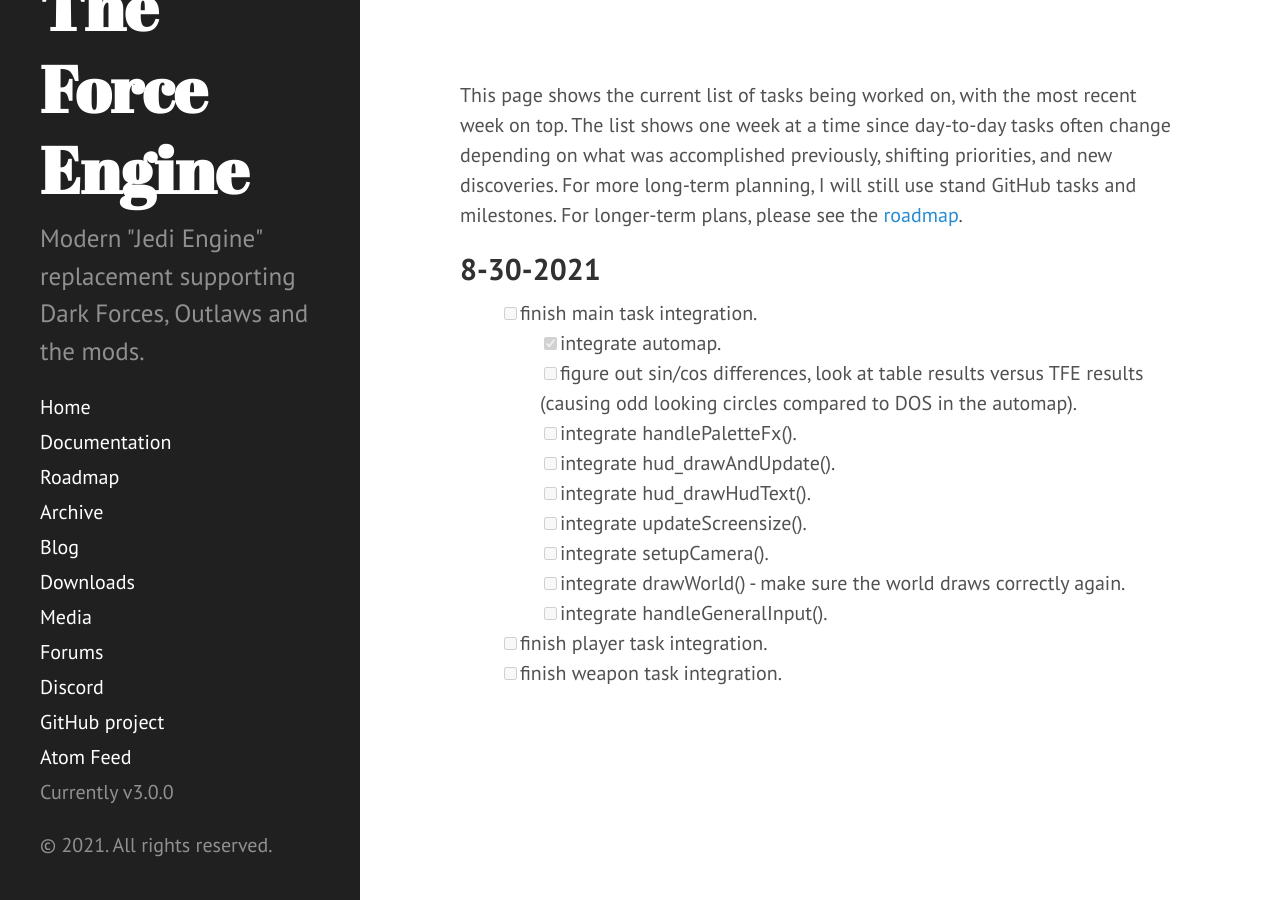
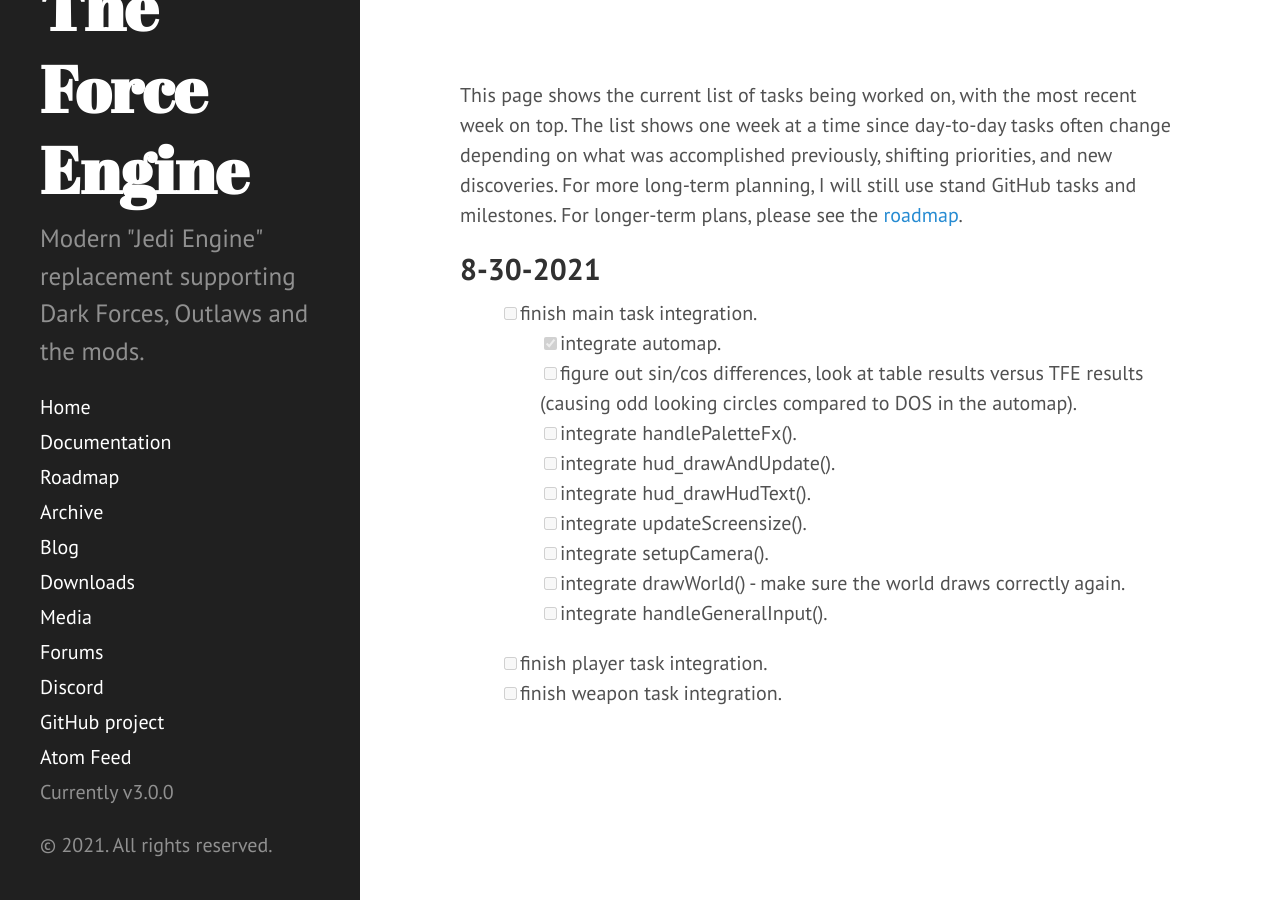
Before and after one commit to TheForceEngine/TheForceEngine.github.io, a Jekyll site: the page built from ProgressTracker.md, in a window 1280 px wide. Built offline with Jekyll 4.4.1, drawn with Linux system fonts in a browser that asks for light colours.

Commit message:
Update poole.css

```diff
--- a/public/css/poole.css
+++ b/public/css/poole.css
@@ -120,7 +120,7 @@
   margin-bottom: 1rem;
 }
 
-ul.task-list {
+.task-list > ul {
   margin: 0;
   border: 0;
 }
```
